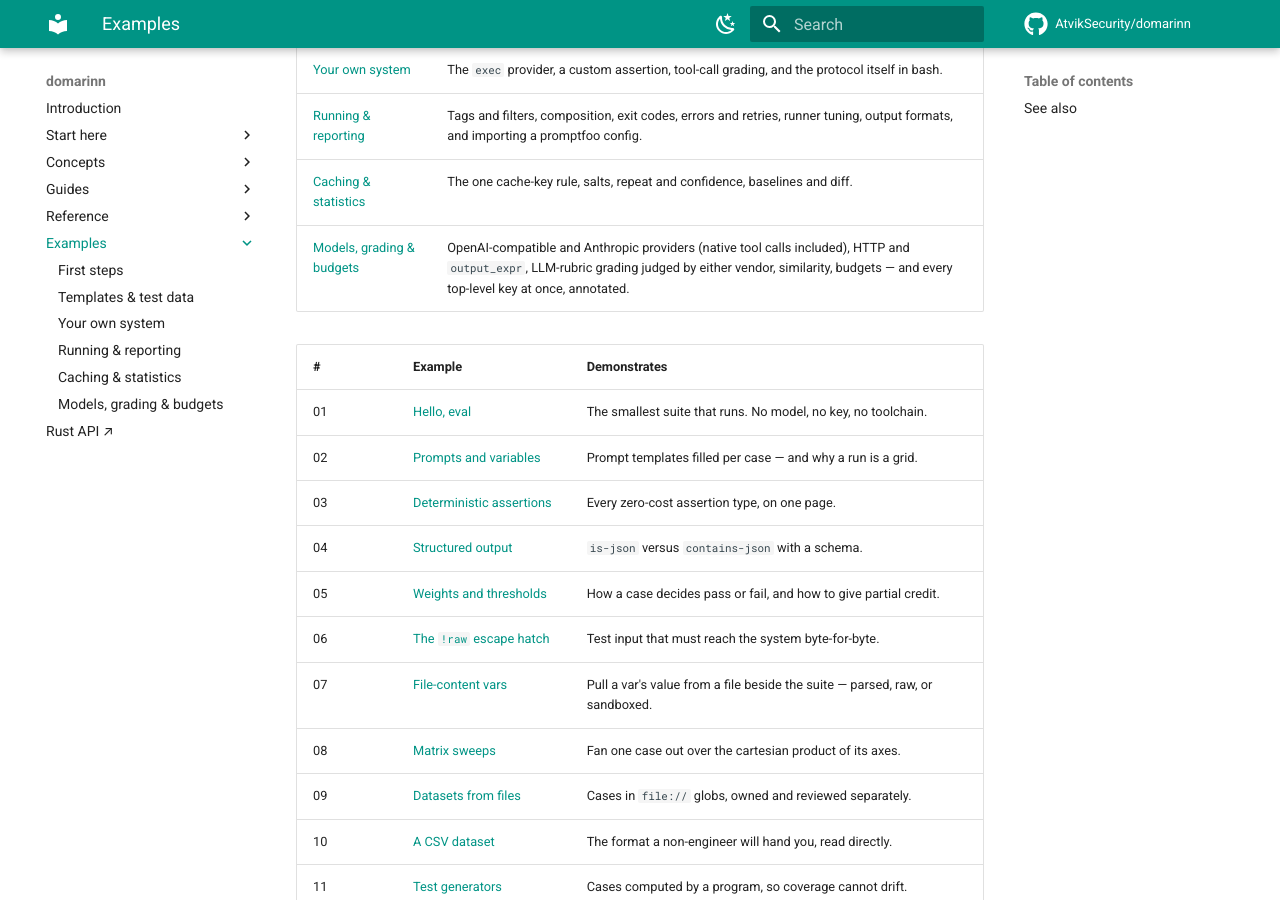
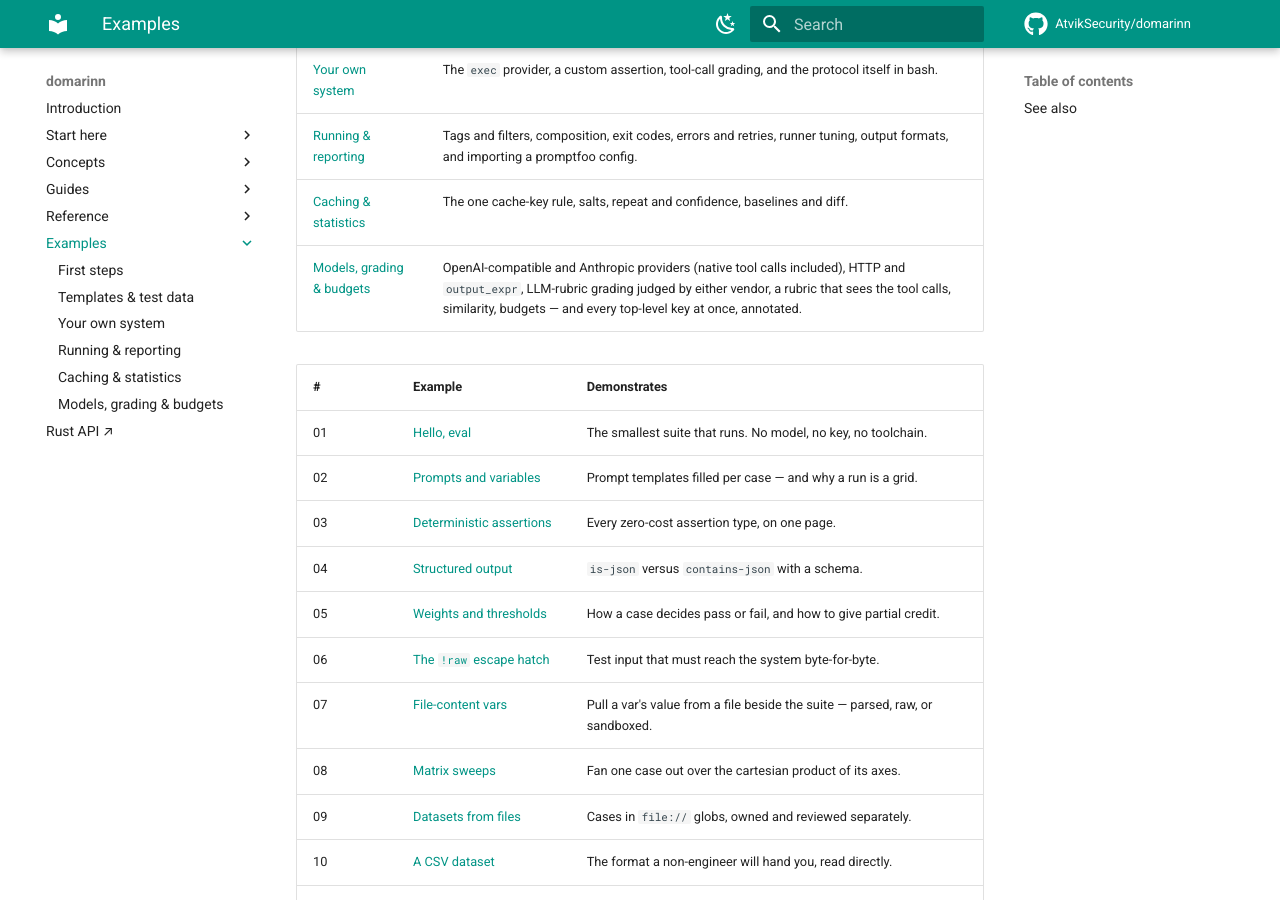
Before and after one commit to AtvikSecurity/domarinn, an MkDocs documentation site: the page built from docs/examples/index.md, in a window 1280 px wide and 900 px high, scrolled down 786 px. Built offline with MkDocs 1.6.1 and Material for MkDocs 9.7.7, drawn with Linux system fonts in a browser that asks for light colours; comment, search, counter and statistics services are not loaded.

Commit message:
docs(grading): correct the tool-call grading docs and drop dead snippet markers
The whole-branch review turned up six small doc-accuracy items on the graded-
asserts path. No behaviour changes.

- protocol.md: the assert request's `tool_calls` row now discloses that a
  call's `id` is part of the exec-assert cache key. It has to stay there —
  the child is handed the id and may use it to attribute a verdict to one call
  in a multi-call response, unlike `vars.env`, which the child is structurally
  denied. The consequence is worth stating: a provider that mints a fresh id
  per response re-spawns the child on every cold provider run.
- grading.md: the template/flag contradiction fails closed as
  `GraderError::Misconfigured`, so the failure reads `grader misconfigured: …`,
  not `grader error: …`.
- example 40: delete the four `--8<--` markers. Nothing consumed them — both
  transclusions of the suite are whole-file — and they were the repo's only
  unconsumed markers.
- example 40: mark `agent.py` executable, as every other examples script is.
- examples index: the "Models, grading & budgets" blurb now names tool-call-
  aware grading alongside the other capabilities in that group.
- runner_asserts.rs: `AssertCtx.tool_calls` no longer claims to serve only
  `tool-call` assertions; it also feeds the llm-rubric judge and exec assert
  children through `GradeCtx`.

```diff
--- a/docs/examples/index.md
+++ b/docs/examples/index.md
@@ -25,7 +25,7 @@ The examples below are grouped into six pages, roughly in the order you would re
 | [Your own system](your-own-system.md) | The `exec` provider, a custom assertion, tool-call grading, and the protocol itself in bash. |
 | [Running & reporting](running-and-reporting.md) | Tags and filters, composition, exit codes, errors and retries, runner tuning, output formats, and importing a promptfoo config. |
 | [Caching & statistics](caching-and-statistics.md) | The one cache-key rule, salts, repeat and confidence, baselines and diff. |
-| [Models, grading & budgets](models-grading-and-budgets.md) | OpenAI-compatible and Anthropic providers (native tool calls included), HTTP and `output_expr`, LLM-rubric grading judged by either vendor, similarity, budgets — and every top-level key at once, annotated. |
+| [Models, grading & budgets](models-grading-and-budgets.md) | OpenAI-compatible and Anthropic providers (native tool calls included), HTTP and `output_expr`, LLM-rubric grading judged by either vendor, a rubric that sees the tool calls, similarity, budgets — and every top-level key at once, annotated. |
 
 | #   | Example | Demonstrates |
 | --- | ------- | ------------ |
```
Also changed, not shown: docs/concepts/grading.md (+1 -1 lines), docs/reference/protocol.md (+1 -1 lines), 2 other files.
